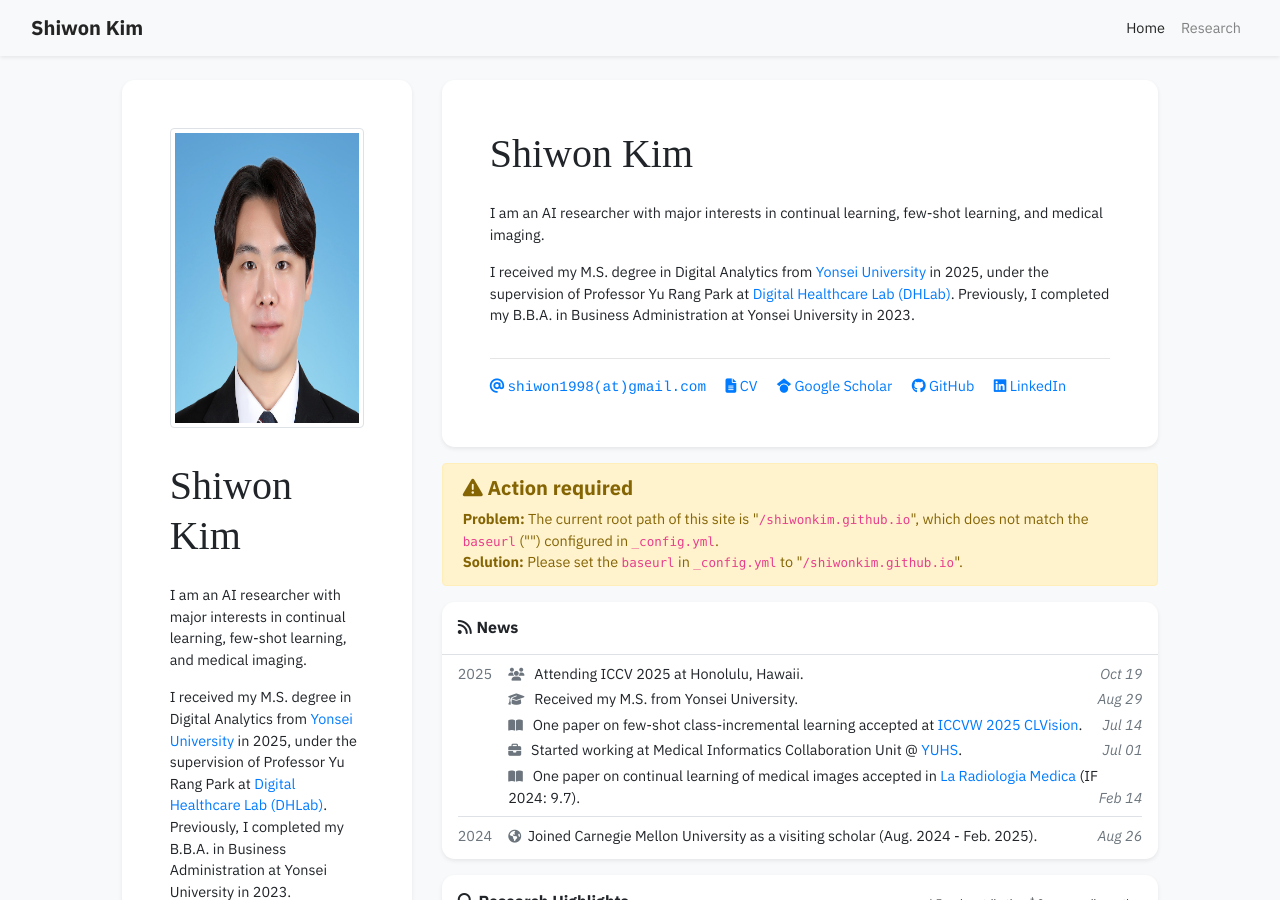
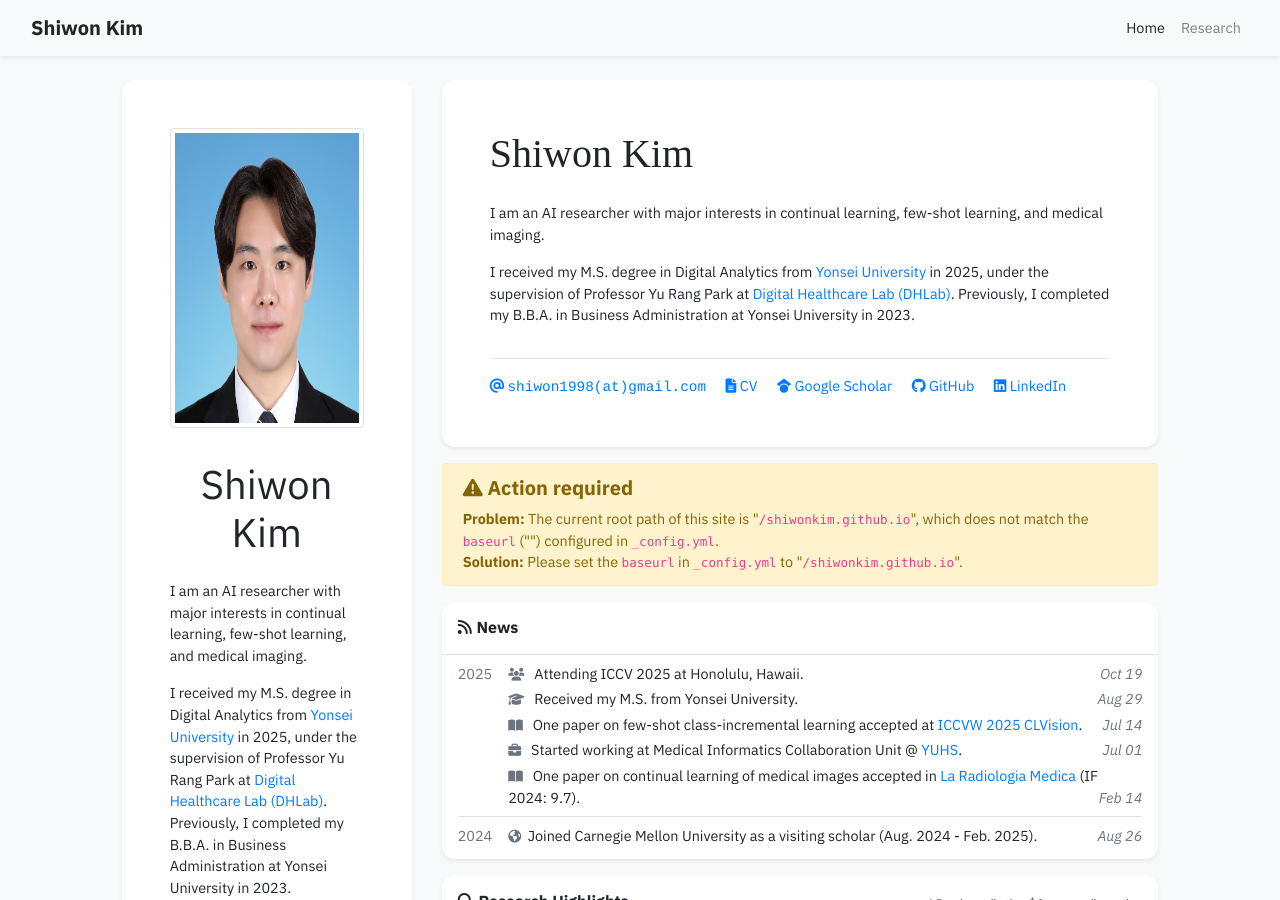
Before and after one commit to shiwonkim/shiwonkim.github.io, a Jekyll site: the page built from index.html, in a window 1280 px wide and 900 px high. Built offline with Jekyll 4.4.1, drawn with Linux system fonts in a browser that asks for light colours; nearby versions of some CDN libraries; some web fonts are replaced; a style sheet for code colours, icons or effects is not loaded.

Commit message:
edit profile

```diff
--- a/_includes/widgets/profile_card.html
+++ b/_includes/widgets/profile_card.html
@@ -19,8 +19,8 @@
                         {% endif %}
 
                         <div class="d-flex">
-                            <div class="h1 font-weight-normal">
-                                <span style="font-family: 'Alan Sans', serif;">{{ site.data.profile.primary_name }}</span> <small>{{ site.data.profile.secondary_name }}</small>
+                            <div class="h1 font-weight-normal text-center">
+                                <span>{{ site.data.profile.primary_name }}</span> <small>{{ site.data.profile.secondary_name }}</small>
                             </div>
                             {% if site.data.profile.portrait_url %}
                             <div class="ml-auto d-md-none">
--- a/_layouts/default.html
+++ b/_layouts/default.html
@@ -28,11 +28,7 @@
     </style>
 </head>
 <body class="bg-light" {{ page.body_attr }}>
-    <div class="row justify-content-center">
-        <div class="col-12 col-lg-10">
-            {% include navbar.html %}
-        </div>
-    </div>
+    {% include navbar.html %}
     <div class="{% if page.container_class %}{{ page.container_class }}{% else %}container-fluid{% endif %}">
         {{content}}
     </div>
```
